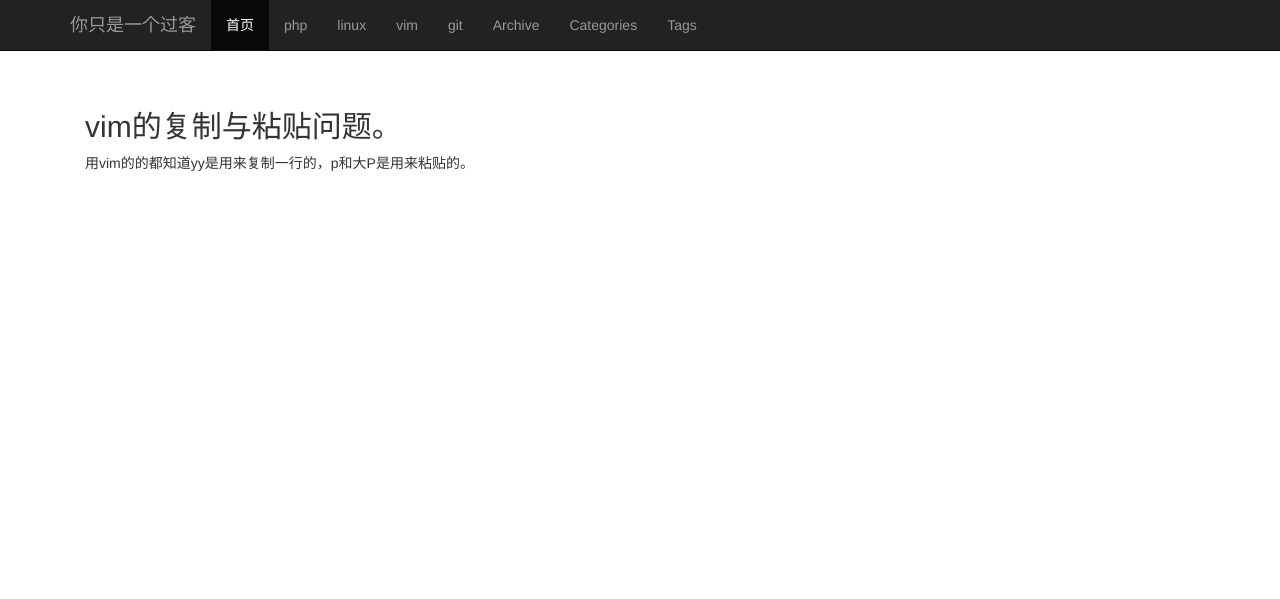
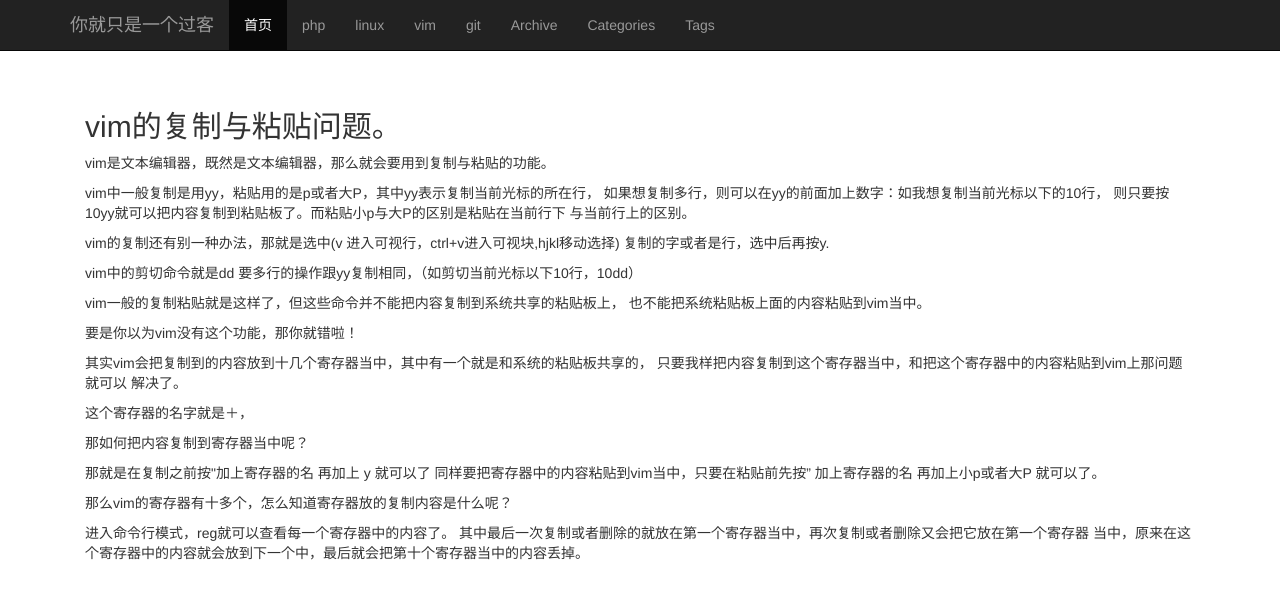
Before and after one commit to git4programer/git4programer.github.com, a Jekyll site: the page built from _posts/vim/2013-10-20-vim-copy-and-parse.md, in a window 1280 px wide. Shown: the top 599 px of the page. Built offline with Jekyll 4.4.1, drawn with Linux system fonts in a browser that asks for light colours.

Commit message:
修改vim的复制的文章

```diff
--- a/_config.yml
+++ b/_config.yml
@@ -8,7 +8,7 @@
 # Themes are encouraged to use these universal variables
 # so be sure to set them if your theme uses them.
 #
-title : 你只是一个过客
+title : 你就只是一个过客
 tagline: Site Tagline
 author :
   name : kason
--- a/_posts/vim/2013-10-20-vim-copy-and-parse.md
+++ b/_posts/vim/2013-10-20-vim-copy-and-parse.md
@@ -9,4 +9,37 @@
 
 ##vim的复制与粘贴问题。
 
-用vim的的都知道yy是用来复制一行的，p和大P是用来粘贴的。
+vim是文本编辑器，既然是文本编辑器，那么就会要用到复制与粘贴的功能。
+
+vim中一般复制是用yy，粘贴用的是p或者大P，其中yy表示复制当前光标的所在行，
+如果想复制多行，则可以在yy的前面加上数字：如我想复制当前光标以下的10行，
+则只要按10yy就可以把内容复制到粘贴板了。而粘贴小p与大P的区别是粘贴在当前行下
+与当前行上的区别。
+
+vim的复制还有别一种办法，那就是选中(v 进入可视行，ctrl+v进入可视块,hjkl移动选择)
+复制的字或者是行，选中后再按y.
+
+vim中的剪切命令就是dd 要多行的操作跟yy复制相同，（如剪切当前光标以下10行，10dd）
+
+vim一般的复制粘贴就是这样了，但这些命令并不能把内容复制到系统共享的粘贴板上，
+也不能把系统粘贴板上面的内容粘贴到vim当中。
+
+要是你以为vim没有这个功能，那你就错啦！
+
+其实vim会把复制到的内容放到十几个寄存器当中，其中有一个就是和系统的粘贴板共享的，
+只要我样把内容复制到这个寄存器当中，和把这个寄存器中的内容粘贴到vim上那问题就可以
+解决了。
+
+这个寄存器的名字就是＋，
+
+那如何把内容复制到寄存器当中呢？
+
+那就是在复制之前按\"加上寄存器的名 再加上 y 就可以了
+同样要把寄存器中的内容粘贴到vim当中，只要在粘贴前先按" 加上寄存器的名 再加上小p或者大P
+就可以了。
+
+那么vim的寄存器有十多个，怎么知道寄存器放的复制内容是什么呢？
+
+进入命令行模式，reg就可以查看每一个寄存器中的内容了。
+其中最后一次复制或者删除的就放在第一个寄存器当中，再次复制或者删除又会把它放在第一个寄存器
+当中，原来在这个寄存器中的内容就会放到下一个中，最后就会把第十个寄存器当中的内容丢掉。
--- a/archive.html
+++ b/archive.html
@@ -1,5 +1,5 @@
 ---
-layout: default
+layout: page
 title : Archive
 header : Post Archive
 group: navigation
--- a/categories.html
+++ b/categories.html
@@ -1,5 +1,5 @@
 ---
-layout: default
+layout: page
 title: Categories
 header: Posts By Category
 group: navigation
--- a/tags.html
+++ b/tags.html
@@ -1,5 +1,5 @@
 ---
-layout: default
+layout: page
 title: Tags
 header: Posts By Tag
 group: navigation
```
Also changed, not shown: _posts/linux/2013-10-20-hello-world.md (deleted, +0 -9 lines), _posts/linux/2013-10-22-ubuntu.md (added, +18 -0 lines), 2 other files.
